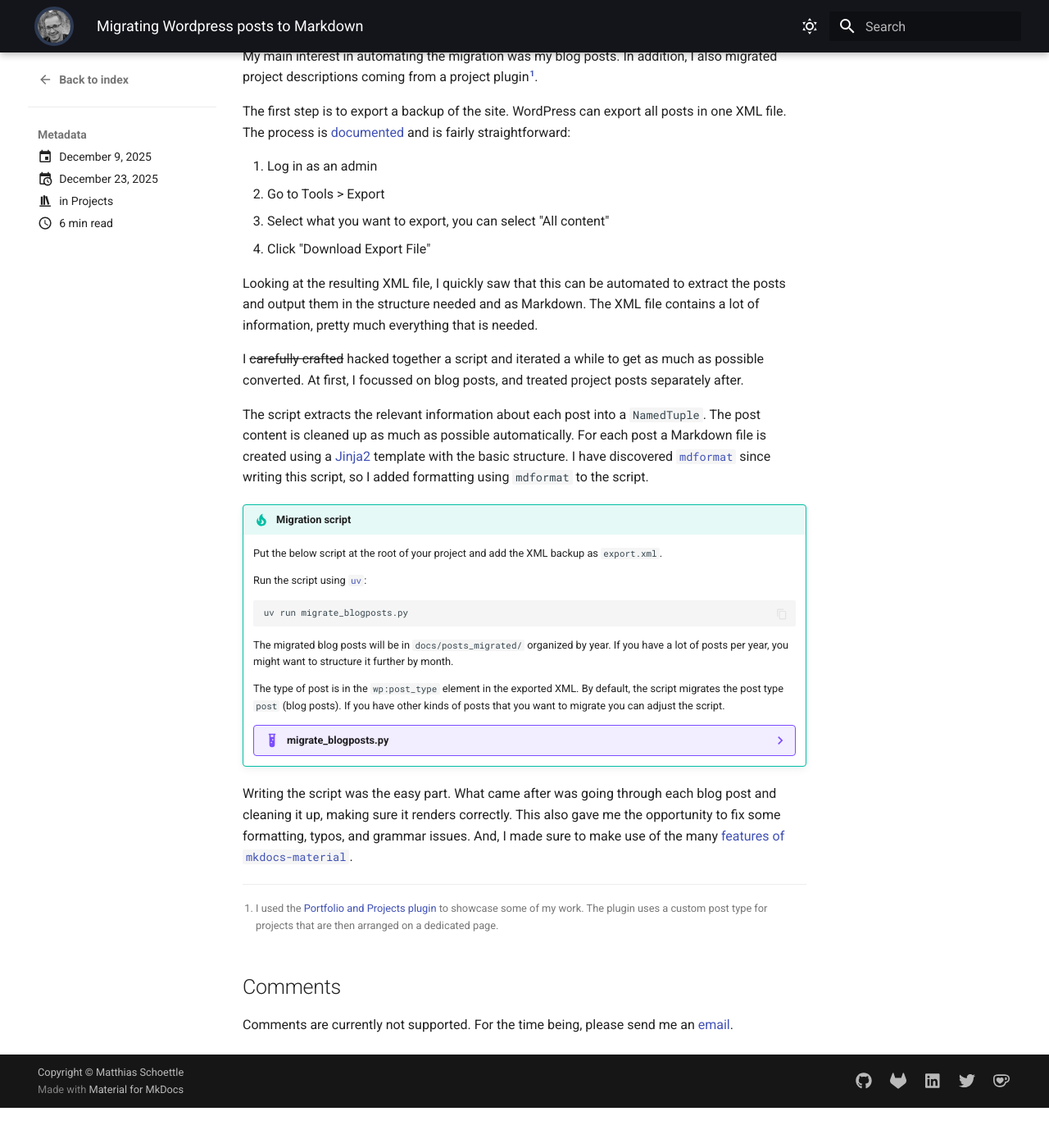
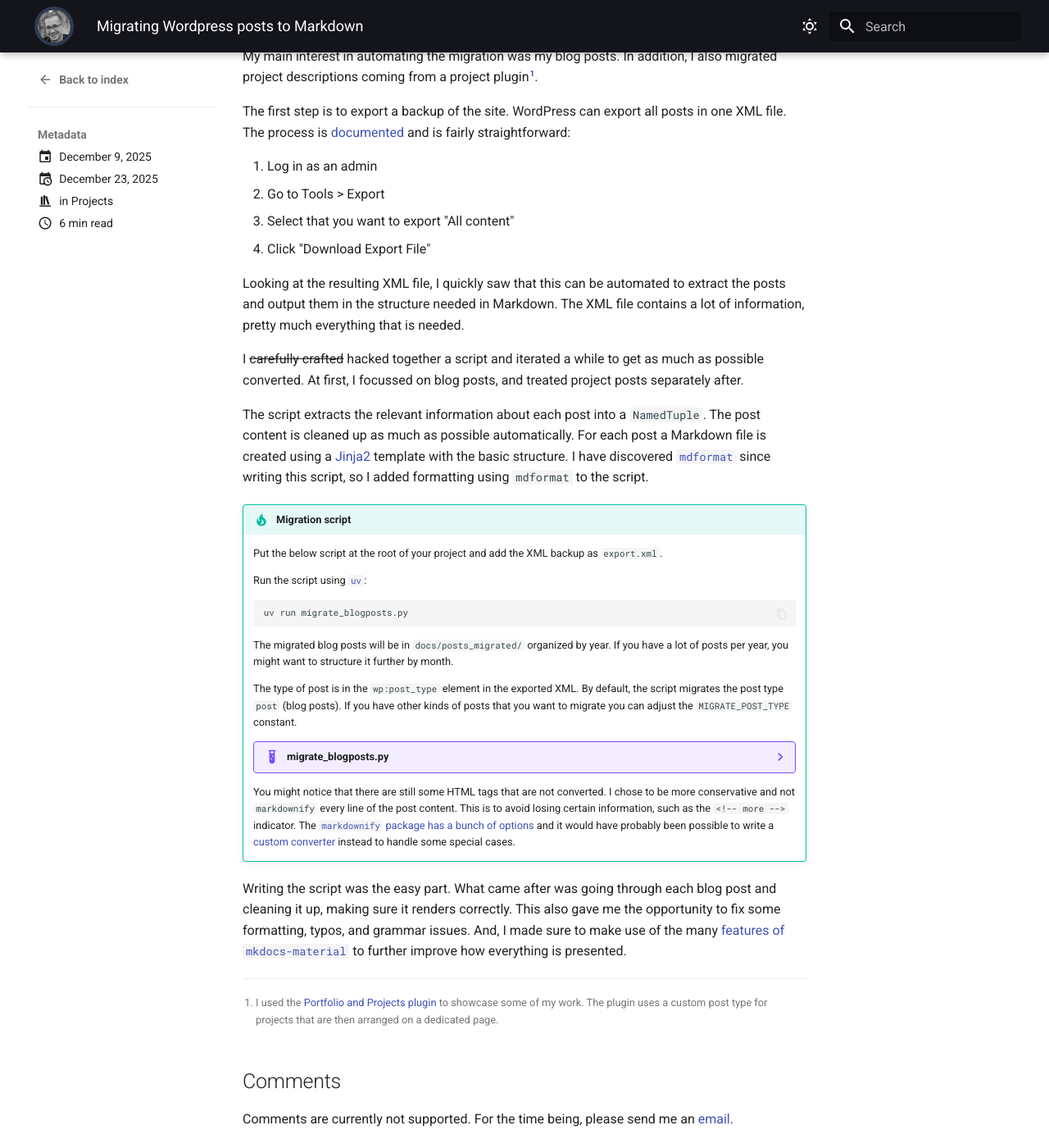
Before and after one commit to mschoettle/website, an MkDocs documentation site: the page built from docs/blog/posts/2025/migrate-wordpress-posts-markdown.md, in a window 1280 px wide and 1400 px high, scrolled down 319 px. Shown: the whole window at 82% size. Built offline with MkDocs 1.6.1 and Material for MkDocs 9.7.7, drawn with Linux system fonts in a browser that asks for light colours; plug-ins that fetch from the network failed and are left out; before the commit the page ends 1670 px from its top, so only the background shows below that.

Commit message:
improve content

`````diff
--- a/docs/blog/posts/2025/migrate-wordpress-posts-markdown.md
+++ b/docs/blog/posts/2025/migrate-wordpress-posts-markdown.md
@@ -28,10 +28,10 @@
 
 1. Log in as an admin
 2. Go to Tools > Export
-3. Select what you want to export, you can select "All content"
+3. Select that you want to export "All content"
 4. Click "Download Export File"
 
-Looking at the resulting XML file, I quickly saw that this can be automated to extract the posts and output them in the structure needed and as Markdown.
+Looking at the resulting XML file, I quickly saw that this can be automated to extract the posts and output them in the structure needed in Markdown.
 The XML file contains a lot of information, pretty much everything that is needed.
 
 I ~~carefully crafted~~ hacked together a script and iterated a while to get as much as possible converted.
@@ -57,7 +57,7 @@
 
     The type of post is in the `wp:post_type` element in the exported XML.
     By default, the script migrates the post type `post` (blog posts).
-    If you have other kinds of posts that you want to migrate you can adjust the script.
+    If you have other kinds of posts that you want to migrate you can adjust the `MIGRATE_POST_TYPE` constant.
 
     ??? example "migrate_blogposts.py"
 
@@ -119,10 +119,12 @@
             markdownify_tags = ["<a", "<p>", "<h3>", "<!-- wp", "<!-- /wp", "<img"]
 
             for line in content.splitlines():
+                # only convert lines if they contain a detected tag, otherwise too much might get swallowed
+                # such as <!-- more -->
                 if any(tag in line for tag in markdownify_tags):
                     line = markdownify(
                         line,
-                        convert=["a", "p", "h3", "img"],
+                        heading_style="ATX",
                         escape_underscores=False,
                         escape_asterisks=False,
                         escape_misc=False,
@@ -337,10 +339,15 @@
                 fp.write(formatted)
         ````
 
+    You might notice that there are still some HTML tags that are not converted.
+    I chose to be more conservative and not `markdownify` every line of the post content.
+    This is to avoid losing certain information, such as the `<!-- more -->` indicator.
+    The [`markdownify` package has a bunch of options](https://github.com/matthewwithanm/python-markdownify?tab=readme-ov-file#options) and it would have probably been possible to write a [custom converter](https://github.com/matthewwithanm/python-markdownify?tab=readme-ov-file#creating-custom-converters) instead to handle some special cases.
+
 Writing the script was the easy part.
 What came after was going through each blog post and cleaning it up, making sure it renders correctly.
 This also gave me the opportunity to fix some formatting, typos, and grammar issues.
-And, I made sure to make use of the many [features of `mkdocs-material`](https://squidfunk.github.io/mkdocs-material/reference/).
+And, I made sure to make use of the many [features of `mkdocs-material`](https://squidfunk.github.io/mkdocs-material/reference/) to further improve how everything is presented.
 
 [^1]: I used the [Portfolio and Projects plugin](https://wordpress.org/plugins/portfolio-and-projects/) to showcase some of my work.
     The plugin uses a custom post type for projects that are then arranged on a dedicated page.
`````
